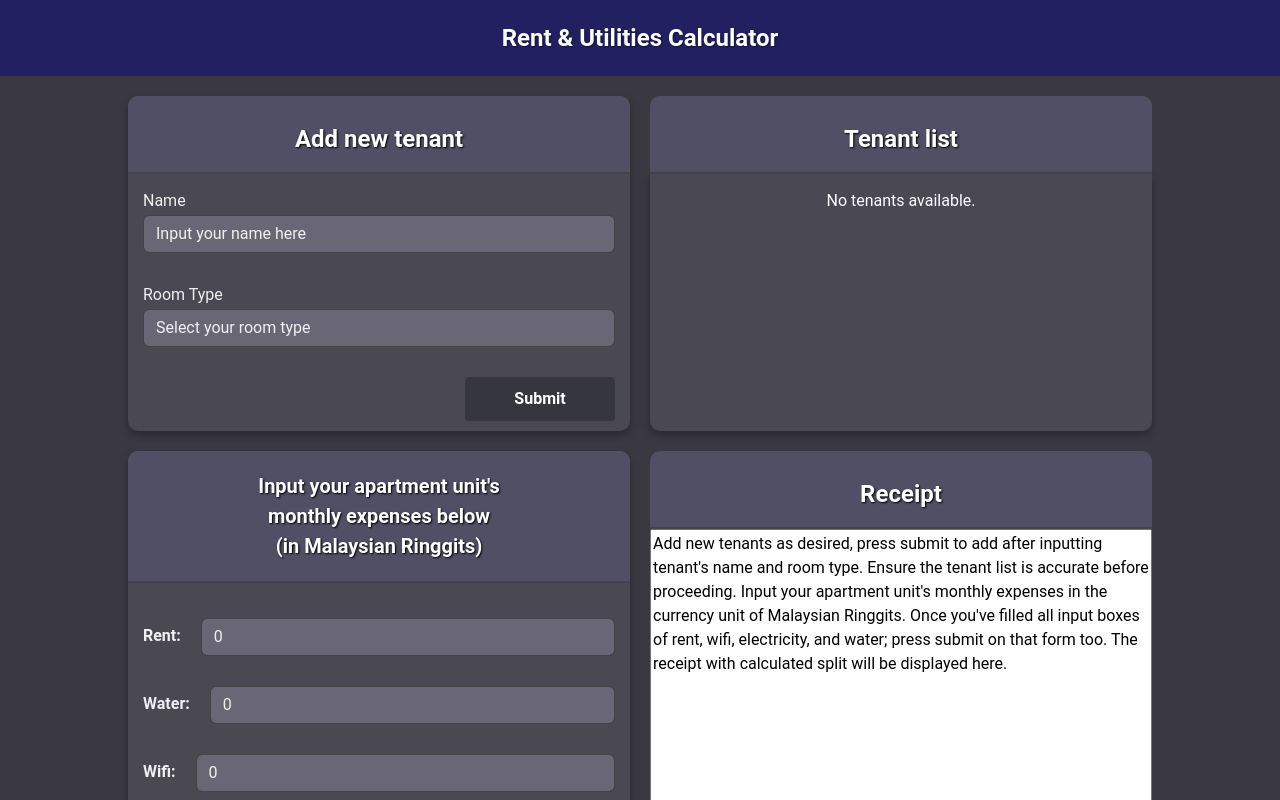
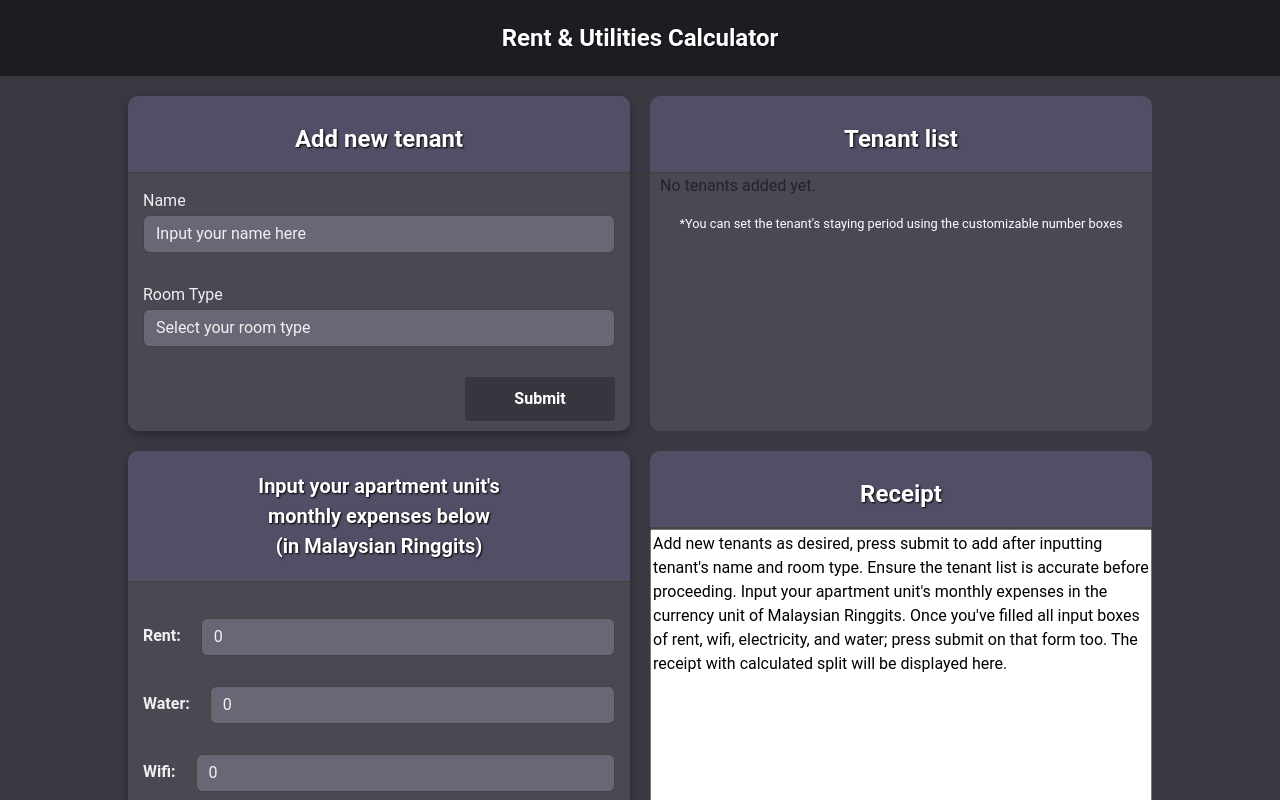
Before and after one commit to BodhiOng/Rent-And-Utilities-Calculator, a React (Create React App) app: page / in a window 1280 px wide. Shown: the top 800 px of the page. Built offline with nearby package versions, Linux system fonts and the light colour scheme.

Commit message:
Added stayingperiod feature to tenantlistform

```diff
--- a/src/App.jsx
+++ b/src/App.jsx
@@ -23,7 +23,7 @@ function App() {
   const receiptFormRef = useRef(null);
 
   const handleAddTenant = (tenant) => {
-    const newTenant = {...tenant, id:uuidv4() };
+    const newTenant = {...tenant, id:uuidv4(), daysstayed: 0};
     const newTenants = [...tenants, newTenant];
     setTenants(newTenants);
     localStorage.setItem('tenants', JSON.stringify(newTenants));
@@ -34,6 +34,14 @@ function App() {
     setTenants(updatedTenants);
     localStorage.setItem('tenants', JSON.stringify(updatedTenants));
   };
+
+  const handleUpdatedDays = (tenantId, days) => {
+    const updatedTenants = tenants.map(tenant =>
+      tenant.id === tenantId ? {...tenant, daysStayed: parseInt(days,10) } : tenant
+    );
+    setTenants(updatedTenants);
+    localStorage.setItem('tenants', JSON.stringify(updatedTenants));
+  }
 
   useEffect(() => {
     if (formRef.current) {
@@ -67,7 +75,11 @@ function App() {
           <AddTenantForm onAddTenant={handleAddTenant}/>
         </div>
         <div className='tenant-list-form' style={{ height : `${formHeight}px` , width : `${formWidth}px` }}>
-          <TenantListForm tenants={tenants} onDeleteTenant={handleDeleteTenant}/>
+          <TenantListForm
+            tenants={tenants}
+            onDeleteTenant={handleDeleteTenant}
+            onUpdateDays={handleUpdatedDays}
+          />
         </div>
       </div>
       <div className='bills-and-receipt'>
--- a/src/Header.css
+++ b/src/Header.css
@@ -4,7 +4,7 @@
     justify-content: center;
     height: 100%;
     padding: 20px;
-    background-color: #0707857a;
+    background-color: #1c1c22;
 }
 
 .header p {
--- a/src/TenantListForm.css
+++ b/src/TenantListForm.css
@@ -4,16 +4,29 @@
     flex-direction: column;
     height: 100%;
     border-radius: 10px;
+    overflow-y: auto;
 }
 
-.tenant-list-container {
-    flex-grow: 1;
-    background-color: rgb(73, 72, 83);
-    border-radius: 0 0 10px 10px;
-    padding: 15px;
-    box-shadow: 0 4px 8px rgba(0, 0, 0, 0.3);
-    overflow-y: auto;
-    justify-content: center;
+.tenant-days {
+    padding-inline: 10px;
+}
+
+.tenant-info {
+    background-color: rgba(255, 255, 255, 0.1);
+    border: 1px solid rgba(255, 255, 255, 0.1);
+    border-radius: 5px;
+    margin: 10px 0;
+    padding: 10px;
+    color: white;
+    font-size: 1.1rem;
+    transition: background-color 0.3s, transform 0.2s;
+    display: flex;
+    justify-content: space-between;
+    align-items: center;
+}
+
+.tenant-info p, .tenant-info button {
+    margin: 0;
 }
 
 .list-title {
@@ -37,13 +50,7 @@
     margin: 0;
 }
 
-ul {
-    list-style-type: none;
-    padding: 0;
-    margin: 0;
-}
-
-li {
+.tenant-info {
     background-color: rgba(255, 255, 255, 0.1);
     border: 1px solid rgba(255, 255, 255, 0.1);
     border-radius: 5px;
@@ -57,23 +64,23 @@ li {
     align-items: center;
 }
 
-.empty-list-message {
+.days-input {
+    width: 60px;
+    padding: 5px;
+    border-radius: 5px;
+    border: 1px solid #444;
+    background-color: #333;
     color: white;
     text-align: center;
 }
 
-.delete-button {
-    float: right;
-    background-color: rgba(255, 255, 255, 0.05);
-    border: 1px solid #555;
-    border-radius: 5px;
-    padding-inline: 10px;
-    color: white;
-    cursor: pointer;
-
+.notice-text-div {
+    padding: 10px;
 }
 
-.delete-button:hover {
-    background-color: rgba(255, 255, 255, 0.147);
-    border-color: #666;
+.notice-text {
+    text-align: center;
+    color: white;
+    font-size: 0.8rem;
+    margin-bottom: 10px;
 }
--- a/src/TenantListForm.jsx
+++ b/src/TenantListForm.jsx
@@ -1,31 +1,38 @@
 import './TenantListForm.css';
 
-function TenantListForm({ tenants, onDeleteTenant }) {
+function TenantListForm({ tenants, onDeleteTenant, onUpdateDays }) {
     return(
         <div className='tenant-list-wrapper'>
             <div className='list-title'>
                 <p className='list-title-text'>Tenant list</p>
             </div>
-            <div className='tenant-list-container'>
+            <div className="tenant-days">
             {tenants.length > 0 ? (
-                    <ul>
-                        {tenants.map((tenant, index) => (
-                            <li key={index}>
-                                {tenant.tenantName}, {tenant.roomType} room
+                tenants.map((tenant) => (
+                <div key={tenant.id} className="tenant-item">
+                    <div className="tenant-info">
+                        <p>{tenant.tenantName}, {tenant.roomType} room</p>
+                        <input
+                            type="number"
+                            className="days-input"
+                            value={tenant.daysStayed || 30}
+                            onChange={(e) => onUpdateDays(tenant.id, e.target.value)}
+                            min="0"
+                            max="31"
+                        />
                         <button
-                                    className='delete-button'
+                            className="btn btn-danger custom-button"
                             onClick={() => onDeleteTenant(tenant.id)}
                         >
                             Delete
                         </button>
-                            </li>
-
-                        ))}
-                    </ul>
+                    </div>
+                </div>
+                ))
             ) : (
-                    <p className='empty-list-message'>No tenants available.</p>
+                <p>No tenants added yet.</p>
             )}
-            </div>
+            <p className="notice-text">*You can set the tenant's staying period using the customizable number boxes</p>            </div>
         </div>
     );
 }
```
Also changed, not shown: src/App.css (+0 -10 lines). Lines whose indentation alone changed are shown as unchanged.
